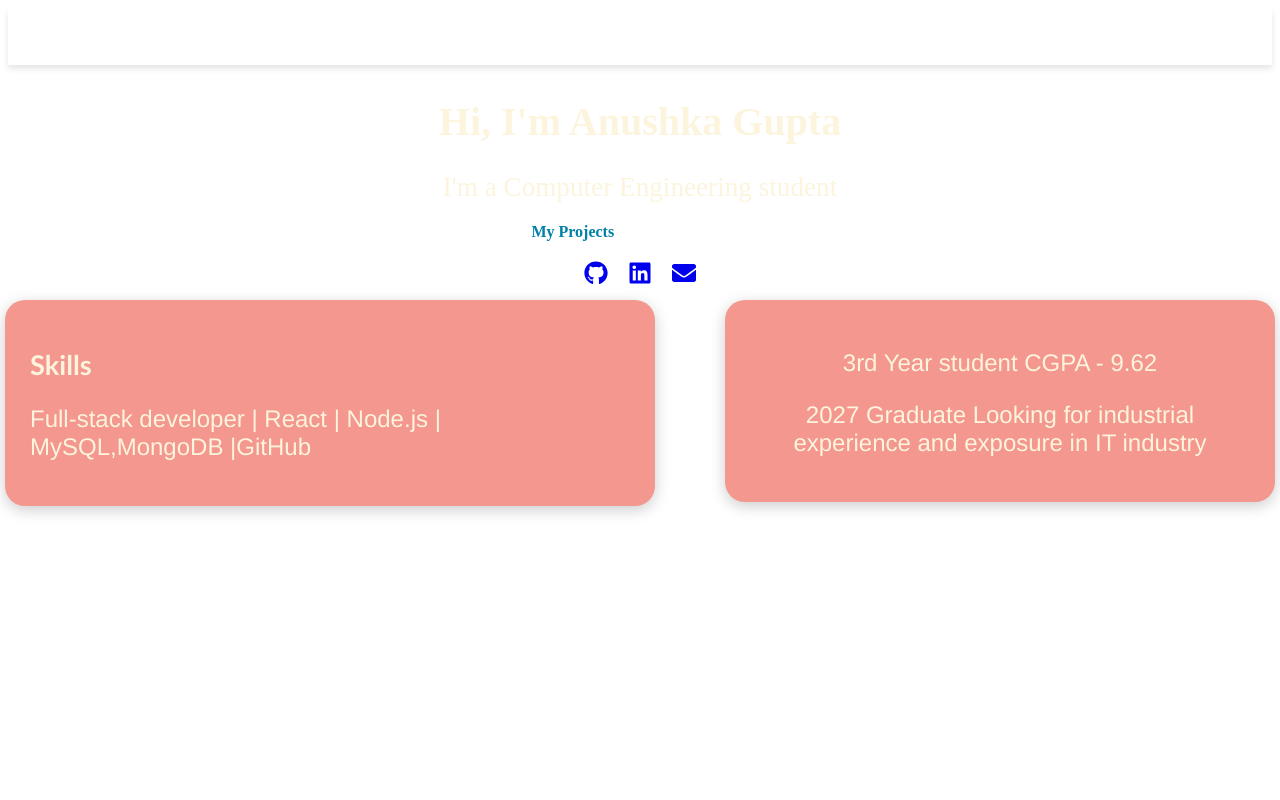
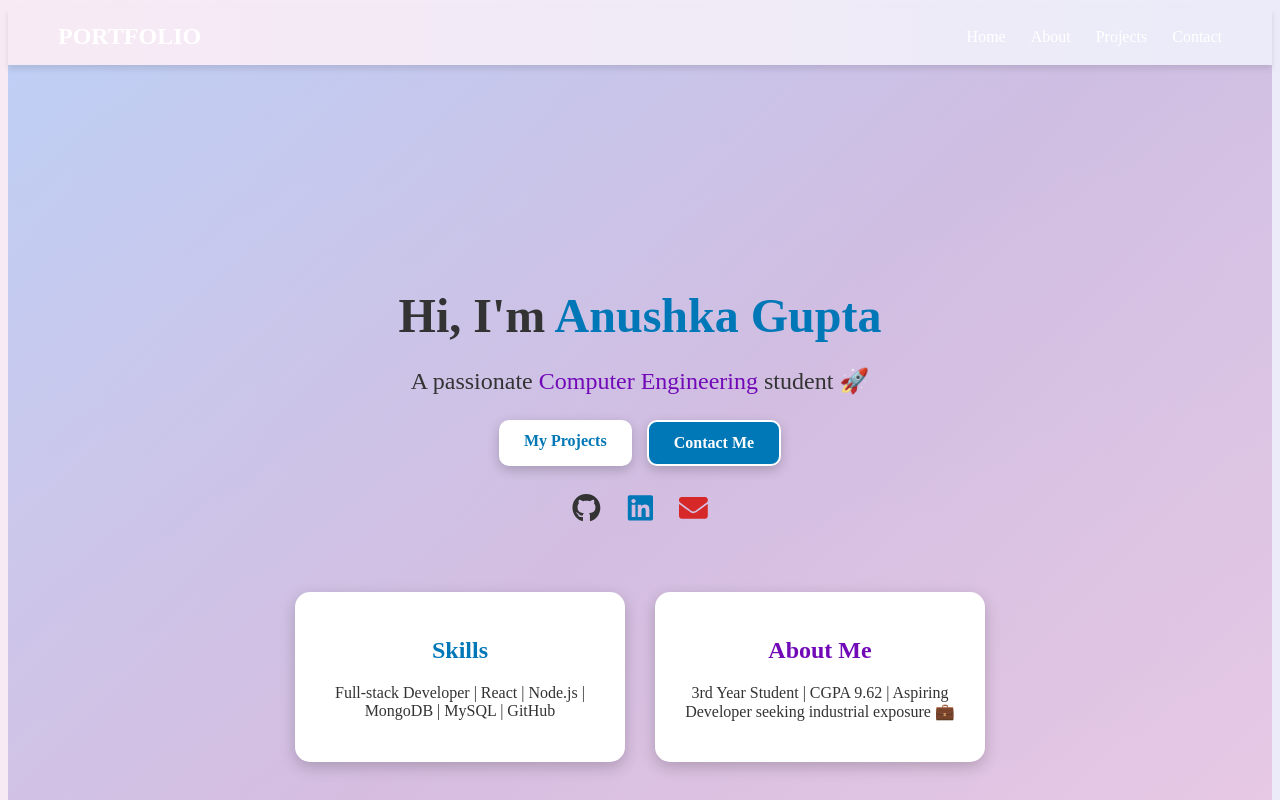
Before and after one commit to anushkagupta-coder/Portfolio, a React app in the folder frontend/: page / in a window 1280 px wide. Shown: the top 800 px of the page. Built offline with nearby package versions, Linux system fonts and the light colour scheme; the HTML template or start-up script is replaced by a standard one.

Commit message:
home css

```diff
--- a/frontend/src/App.css
+++ b/frontend/src/App.css
@@ -1,3 +1,7 @@
+html {
+  scroll-behavior: smooth;
+}
+
 .left-card{
   position: fixed;          /* stick to viewport */
   top: 300px;                 /* vertical center */
--- a/frontend/src/pages/Home.jsx
+++ b/frontend/src/pages/Home.jsx
@@ -1,43 +1,169 @@
 import React from "react";
+import { motion } from "framer-motion";
 import { FaGithub, FaLinkedin, FaEnvelope } from "react-icons/fa";
 
 const Home = () => {
   return (
-    <section id="home" style={{ minHeight: "100vh", display: "flex", alignItems: "center", flexDirection: "column",
-    justifyContent: "flex-start", background: "linear-gradient(135deg, #95b8d1)",
-    color: "#fcf4dd", textAlign: "center", padding: "0px 20px", }}>
+    <section
+      id="home"
+      style={{
+        minHeight: "100vh",
+        display: "flex",
+        alignItems: "center",
+        flexDirection: "column",
+        justifyContent: "center",
+        background: "linear-gradient(135deg, #a2d2ff, #cdb4db, #ffc8dd)",
+        color: "#333",
+        textAlign: "center",
+        padding: "40px 20px",
+        overflow: "hidden",
+      }}
+    >
+      {/* Floating gradient animation background */}
+      <motion.div
+        animate={{ backgroundPosition: ["0% 50%", "100% 50%", "0% 50%"] }}
+        transition={{ duration: 15, repeat: Infinity, ease: "linear" }}
+        style={{
+          position: "absolute",
+          inset: 0,
+          background: "linear-gradient(270deg, #a2d2ff, #ffc8dd, #bde0fe)",
+          backgroundSize: "600% 600%",
+          zIndex: 0,
+          opacity: 0.4,
+        }}
+      />
 
-      <div>
-        <h1 style={{ fontSize: "2.5rem", marginBottom: "10px" }}>Hi, I'm Anushka Gupta</h1>
-        <p style={{ fontSize: "1.7rem", marginBottom: "20px" }}>I'm a Computer Engineering student </p>
+      <div style={{ zIndex: 1 }}>
+        {/* Name Animation */}
+        <motion.h1
+          initial={{ y: -80, opacity: 0 }}
+          animate={{ y: 0, opacity: 1 }}
+          transition={{ duration: 1 }}
+          style={{ fontSize: "3rem", marginBottom: "10px" }}
+        >
+          Hi, I'm <span style={{ color: "#0077b6" }}>Anushka Gupta</span>
+        </motion.h1>
 
-        {/* Buttons or links to projects/contact */}
-        <div style={{ marginBottom: "20px" }}>
-          <a href="projects" style={{ marginRight: "10px", padding: "10px 20px", borderRadius: "8px", backgroundColor: "white", color: "#0081A7", fontWeight: "bold", textDecoration: "none", transition: "0.3s" }}>My Projects</a>
-          <a href="contact" style={{ padding: "10px 20px", borderRadius: "8px", border: "2px solid white", color: "white", fontWeight: "bold", textDecoration: "none", transition: "0.3s" }}>Contact Me</a>
+        {/* Subtitle */}
+        <motion.p
+          initial={{ opacity: 0 }}
+          animate={{ opacity: 1 }}
+          transition={{ delay: 0.8, duration: 1 }}
+          style={{ fontSize: "1.5rem", marginBottom: "25px" }}
+        >
+          A passionate <span style={{ color: "#7209b7" }}>Computer Engineering</span> student 🚀
+        </motion.p>
+
+        {/* Buttons */}
+        <motion.div
+          initial={{ scale: 0.8, opacity: 0 }}
+          animate={{ scale: 1, opacity: 1 }}
+          transition={{ delay: 1.2, duration: 0.8 }}
+          style={{ marginBottom: "30px", display: "flex", justifyContent: "center", gap: "15px" }}
+        >
+          <a
+            href="#projects"
+            style={{
+              padding: "12px 25px",
+              borderRadius: "10px",
+              backgroundColor: "#ffffff",
+              color: "#0077b6",
+              fontWeight: "bold",
+              textDecoration: "none",
+              boxShadow: "0px 4px 12px rgba(0,0,0,0.2)",
+              transition: "0.3s",
+            }}
+            onMouseEnter={(e) => (e.target.style.transform = "scale(1.1)")}
+            onMouseLeave={(e) => (e.target.style.transform = "scale(1)")}
+          >
+            My Projects
+          </a>
+          <a
+            href="#contact"
+            style={{
+              padding: "12px 25px",
+              borderRadius: "10px",
+              border: "2px solid white",
+              color: "white",
+              fontWeight: "bold",
+              textDecoration: "none",
+              background: "#0077b6",
+              boxShadow: "0px 4px 12px rgba(0,0,0,0.2)",
+              transition: "0.3s",
+            }}
+            onMouseEnter={(e) => (e.target.style.transform = "scale(1.1)")}
+            onMouseLeave={(e) => (e.target.style.transform = "scale(1)")}
+          >
+            Contact Me
+          </a>
+        </motion.div>
+
+        {/* Floating Social Icons */}
+        <motion.div
+          animate={{ y: [0, -10, 0] }}
+          transition={{ repeat: Infinity, duration: 3, ease: "easeInOut" }}
+          style={{ fontSize: "1.8rem", display: "flex", justifyContent: "center", gap: "25px" }}
+        >
+          <a href="https://github.com/anushkagupta-coder" target="_blank" rel="noreferrer" style={{ color: "#333" }}>
+            <FaGithub />
+          </a>
+          <a href="https://www.linkedin.com/in/anushka-gupta-aa9b40286/" target="_blank" rel="noreferrer" style={{ color: "#0077b6" }}>
+            <FaLinkedin />
+          </a>
+          <a href="mailto:anushka612004@gmail.com" style={{ color: "#d62828" }}>
+            <FaEnvelope />
+          </a>
+        </motion.div>
+
+        {/* Cards Section */}
+        <div
+          style={{
+            marginTop: "60px",
+            display: "flex",
+            justifyContent: "center",
+            gap: "30px",
+            flexWrap: "wrap",
+          }}
+        >
+          {/* Left Card */}
+          <motion.div
+            whileHover={{ scale: 1.05 }}
+            initial={{ x: -100, opacity: 0 }}
+            animate={{ x: 0, opacity: 1 }}
+            transition={{ duration: 1 }}
+            style={{
+              background: "white",
+              color: "#333",
+              padding: "25px",
+              borderRadius: "15px",
+              boxShadow: "0 5px 15px rgba(0,0,0,0.2)",
+              width: "280px",
+            }}
+          >
+            <h2 style={{ color: "#0077b6" }}>Skills</h2>
+            <p>Full-stack Developer | React | Node.js | MongoDB | MySQL | GitHub</p>
+          </motion.div>
+
+          {/* Right Card */}
+          <motion.div
+            whileHover={{ scale: 1.05 }}
+            initial={{ x: 100, opacity: 0 }}
+            animate={{ x: 0, opacity: 1 }}
+            transition={{ duration: 1 }}
+            style={{
+              background: "white",
+              color: "#333",
+              padding: "25px",
+              borderRadius: "15px",
+              boxShadow: "0 5px 15px rgba(0,0,0,0.2)",
+              width: "280px",
+            }}
+          >
+            <h2 style={{ color: "#7209b7" }}>About Me</h2>
+            <p>3rd Year Student | CGPA 9.62 | Aspiring Developer seeking industrial exposure 💼</p>
+          </motion.div>
         </div>
-
-        {/* Social icons */}
-        <div style={{ fontSize: "1.5rem", display: "flex", justifyContent: "center", gap: "20px" }}>
-          <a href="https://github.com/anushkagupta-coder" target="_blank" rel="noreferrer"><FaGithub /></a>
-          <a href="https://www.linkedin.com/in/anushka-gupta-aa9b40286/" target="_blank" rel="noreferrer"><FaLinkedin /></a>
-          <a href="anushka612004@gmail.com"><FaEnvelope /></a>
-        </div>
-
-        <div className="left-card">
-            <h2> Skills </h2>
-            <p> Full-stack developer | React | Node.js | MySQL,MongoDB |GitHub </p>
-        </div>
-
-        <div className="right-card">
-
-            <p>3rd Year student CGPA - 9.62 </p>
-                <p>2027 Graduate Looking for industrial experience
-                and exposure in IT industry </p>
-        </div>
-
       </div>
-
     </section>
   );
 };
```
